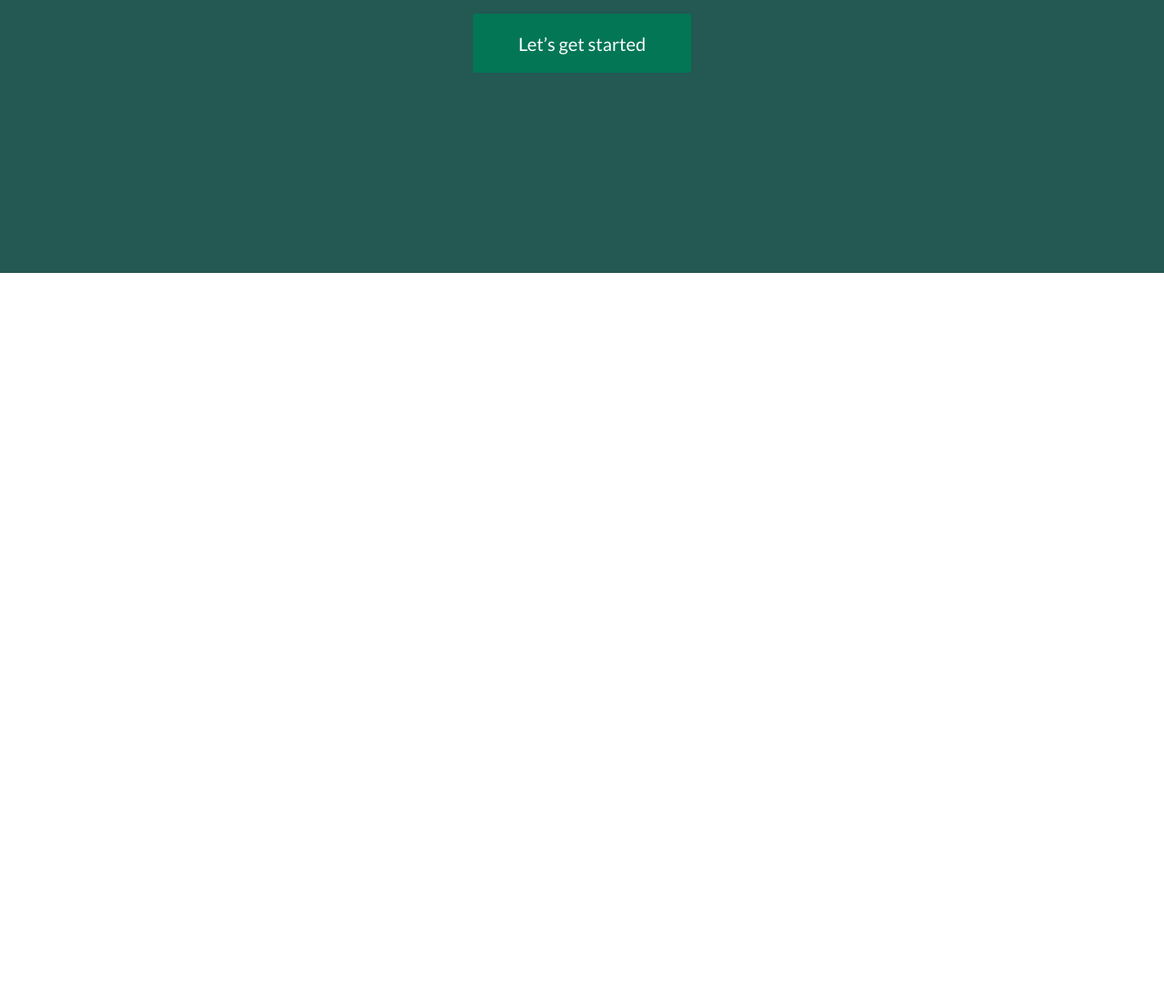
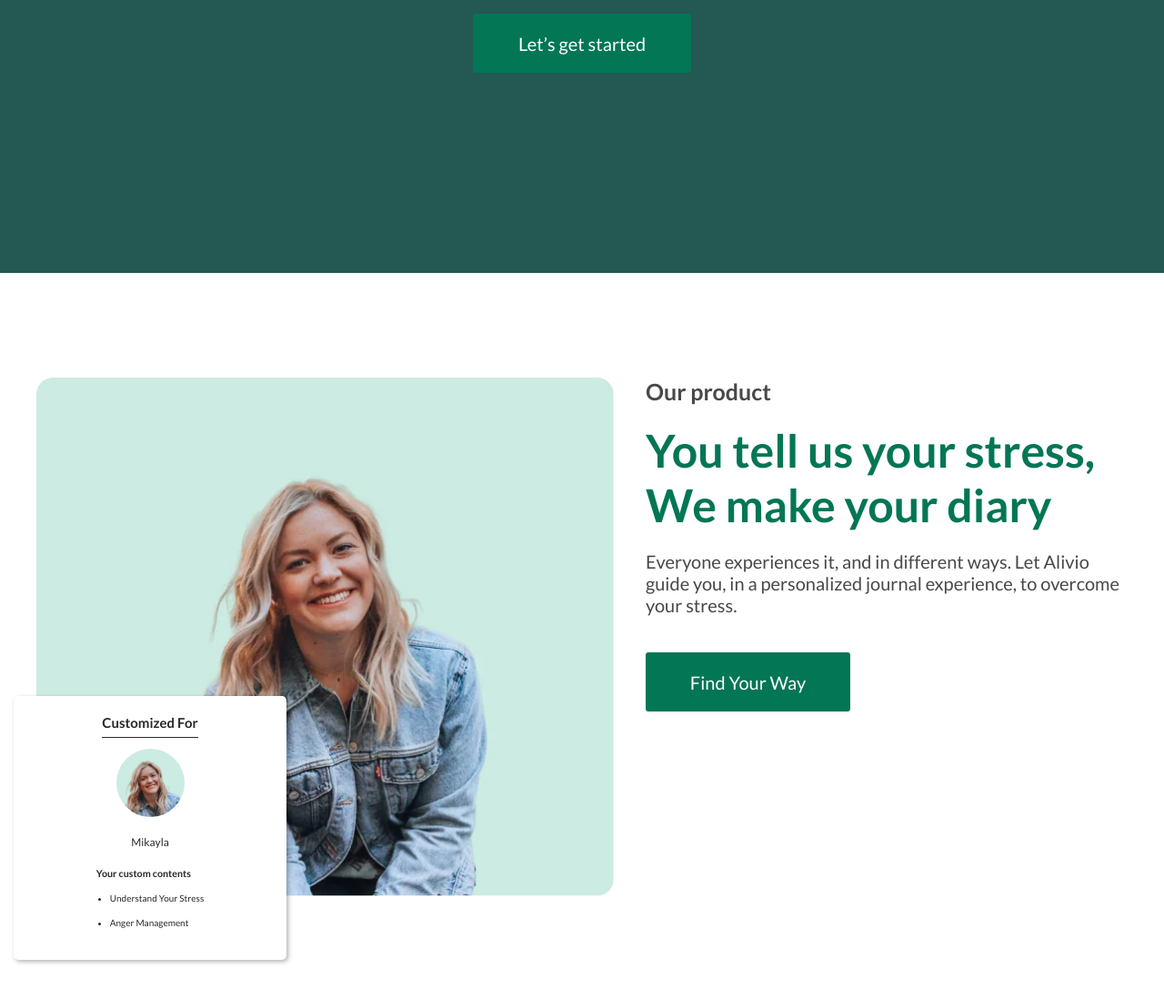
Before and after one commit to RickyTickyTally/Olivia, a plain HTML site: page index.html in a window 1280 px wide. Shown: the part 3485-4583 px from the top of the page at 91% size. Before the commit the page ends 3785 px from the top, so only its background shows below. Drawn offline with Linux system fonts and the light colour scheme.

Commit message:
product section

```diff
--- a/index.css
+++ b/index.css
@@ -5,3 +5,5 @@
 @import url(styles/about.css);
 @import url(styles/card.css);
 @import url(styles/success.css);
+@import url(styles/product.css);
+@import url(styles/person-card.css);
--- a/index.html
+++ b/index.html
@@ -96,6 +96,36 @@
                 </div>
             </div>
         </section>
+        <section class="product">
+            <div class="container">
+                <div class="product__wrapper">
+                    <div class="product__preview">
+                        <img src="assets/product.webp" alt="product preview" class="product__preview-img">
+                    </div>
+                    <div class="product__content">
+                        <h5 class="product__info">Our product</h5>
+                        <h4 class="product__title">You tell us your stress, We make your diary</h4>
+                        <p class="product__description">Everyone experiences it, and in different ways. Let Alivio guide you, in a personalized journal experience, to overcome your stress.</p>
+                        <button class="btn">Find Your Way</button>
+                    </div>
+
+                    <figure class="person-card">
+                        <h4 class="person-card__title">Customized For</h4>
+                        <div class="person-card__preview">
+                            <img src="assets/product.webp" alt="preview image" class="person-card__preview-img">
+                        </div>
+                        <h5 class="person-card__name">Mikayla</h5>
+                        <blockquote class="person-card__description">
+                            <h6 class="person-card__subtitle">Your custom contents</h6>
+                            <ul class="person-card__list">
+                                <li class="person-card__list-item">Understand Your Stress</li>
+                                <li class="person-card__list-item">Anger Management</li>
+                            </ul>
+                        </blockquote>
+                    </figure>
+                </div>
+            </div>
+        </section>
     </main>
 </body>
 </html>
--- a/styles/basic.css
+++ b/styles/basic.css
@@ -54,7 +54,7 @@ a {
     color: var(--co-black);
 }
 
-h1, h2, h3, h4, h5, h6, p {
+h1, h2, h3, h4, h5, h6, p, figure, blockquote {
     margin: 0;
 }
 
--- /dev/null
+++ b/styles/person-card.css
@@ -0,0 +1,70 @@
+.person-card {
+    position: absolute;
+    top: 350px;
+    left: 5px;
+    width: 300px;
+    height: 290px;
+    padding: 20px 0;
+    background-color: var(--co-white);
+    border-radius: 5px;
+    box-shadow: 2px 2px 5px 0 rgba(0, 0, 0, .3);
+    overflow: hidden;
+    display: flex;
+    flex-direction: column;
+    justify-content: start;
+    align-items: center;
+    gap: 20px;
+    color: var(--co-black);
+}
+
+.person-card__title {
+    font-weight: 600;
+    font-size: 15px;
+    position: relative;
+}
+
+.person-card__title::after {
+    content: "";
+    position: absolute;
+    top: 25px;
+    left: 0;
+    right: 0;
+    height: 1px;
+    background-color: var(--co-black);
+}
+
+.person-card__preview {
+    border-radius: 50%;
+    width: 75px;
+    height: 75px;
+    overflow: hidden;
+}
+
+.person-card__preview-img {
+    width: 120px;
+    height: 120px;
+    object-fit: cover;
+    object-position: -30px -10px;
+}
+
+.person-card__name {
+    font-size: 12px;
+    font-weight: 400;
+}
+
+.person-card__description {
+}
+
+.person-card__subtitle {
+}
+
+.person-card__list {
+    list-style: disc;
+    margin: 15px 0 0 15px;
+}
+
+.person-card__list-item {
+    font-size: 10px;
+    font-weight: 400;
+    margin: 15px 0 0 0;
+}
--- /dev/null
+++ b/styles/product.css
@@ -0,0 +1,96 @@
+.product {
+    padding: 115px 0 240px 0;
+}
+
+.product__wrapper {
+    width: 100%;
+    position: relative;
+    display: flex;
+    justify-content: space-between;
+    align-items: start;
+    gap: 15px;
+    padding: 0 30px;
+}
+
+.product__preview {
+    border-radius: 18px;
+    overflow: hidden;
+    height: 570px;
+}
+
+.product__preview-img {
+    width: 100%;
+    height: 100%;
+    object-fit: cover;
+}
+
+.product__content {
+    max-width: 530px;
+    display: flex;
+    flex-direction: column;
+    justify-content: start;
+    align-items: start;
+    row-gap: 20px;
+}
+
+.product__info {
+    font-weight: 600;
+    font-size: 25px;
+    color: var(--co-light-black);
+}
+
+.product__title {
+    font-weight: 700;
+    font-size: 50px;
+    color: var(--co-green);
+
+
+}
+
+.product__description {
+    font-weight: 400;
+    font-size: 20px;
+    color: var(--co-light-black);
+}
+
+.product__content .btn {
+    width: 225px;
+    height: 65px;
+    margin: 20px 0 0 0;
+}
+
+@media (max-width: 992px) {
+    .product__content {
+        max-width: 390px;
+    }
+
+    .product__title {
+        font-size: 32px;
+    }
+}
+
+@media (max-width: 768px) {
+    .product {
+        padding: 115px 0;
+    }
+    .product__wrapper {
+        flex-wrap: wrap;
+        justify-content: center;
+    }
+    .product__preview {
+        height: 470px;
+    }
+    .product__title {
+        font-size: 28px;
+    }
+    .product__description {
+        font-size: 16px;
+    }
+    .product__wrapper {
+        gap: 50px;
+    }
+
+    .product__wrapper .person-card {
+        display: none;
+    }
+}
```
Also changed, not shown: assets/product.webp (added), assets/product_subcard.webp (added).
